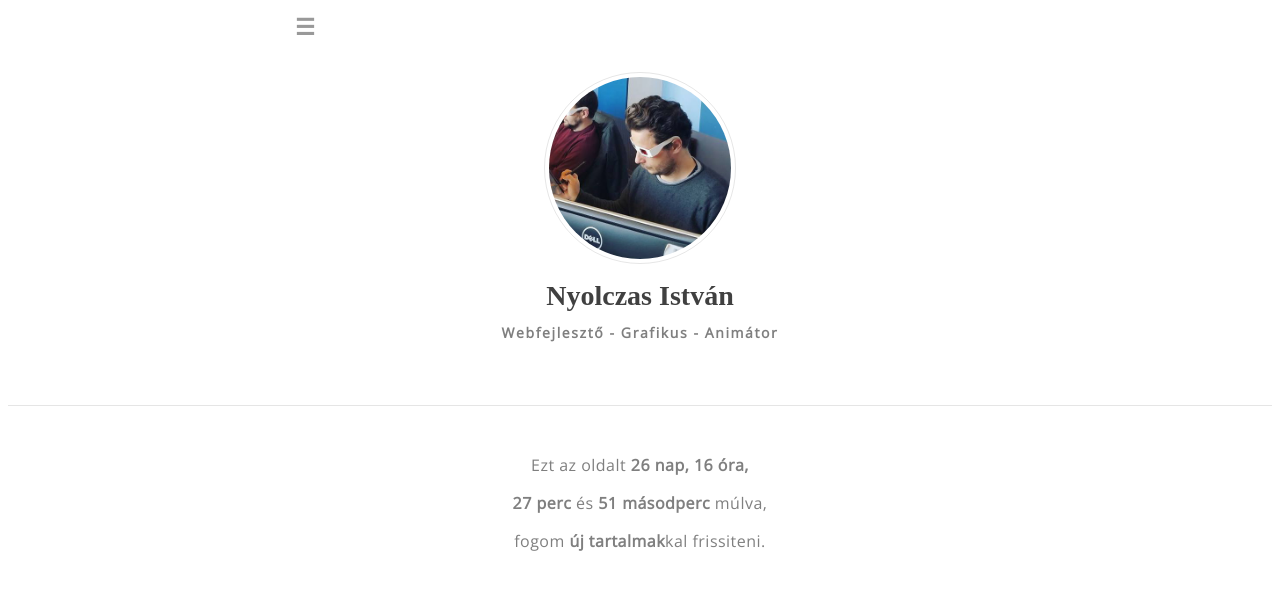
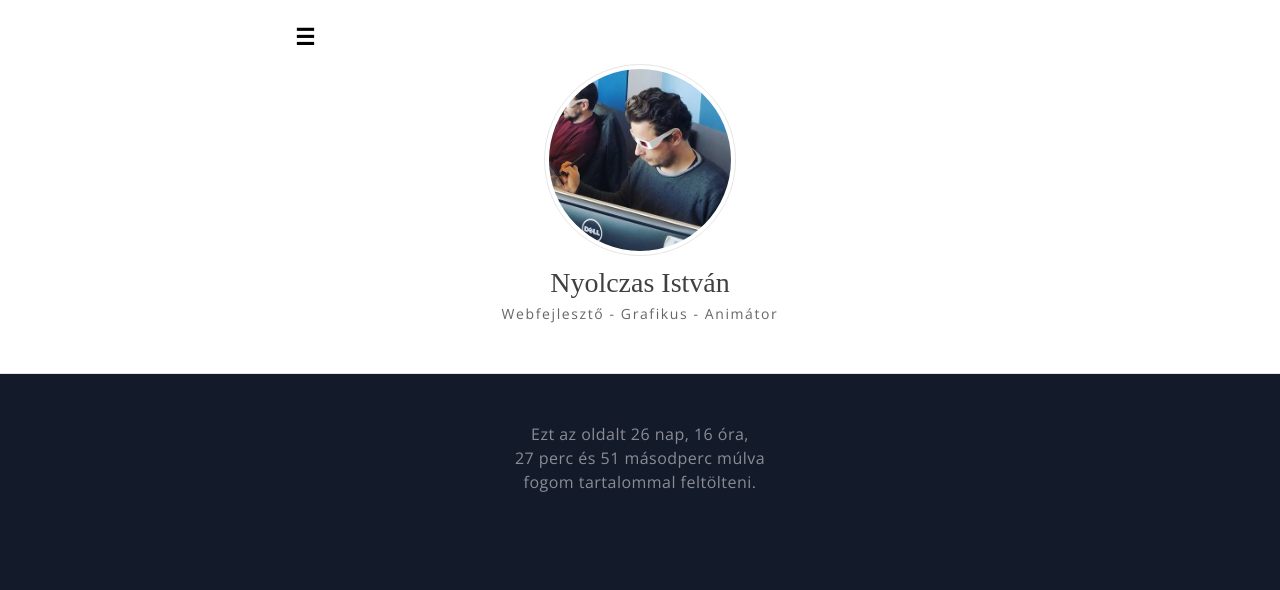
Before and after one commit to Nyolczas/I8I, a PHP site: page / in a window 1280 px wide. Shown: the top 590 px of the page. Run offline with PHP 8.4, Linux system fonts and the light colour scheme; some libraries are stand-ins or nearby versions; some web fonts are replaced.

Commit message:
8i főoldal

```diff
--- a/css/style.css
+++ b/css/style.css
@@ -6,16 +7,20 @@
 }
 
 body {
+    background-color: #131a29;
     font-family: 'Open Sans', sans-serif;
-  color: rgba(0, 0, 0, 0.5);
+    color: rgba(255, 255, 255, 0.5);
 }
+
 /* ==== HEADER CSS ==== */
 
 header {
+    background-color: white;
     text-align: center;
     padding-top: 4rem;
     padding-bottom: 3.2rem;
     border-bottom: 1px solid rgba(0, 0, 0, .1);
+    color: rgba(0, 0, 0, 0.6);
 }
 
 header img {
@@ -41,53 +46,57 @@ header h2 {
     text-align: center;
     letter-spacing: .03rem;
     margin-top: 3rem;
+    line-height: 1.5rem;
 }
 
 /* ================================================ Menü ================================================ */
+
 .headerbox {
     max-width: 700px;
     margin: auto;
 }
 
-.hamburger{
-  background:none;
-  position:absolute;
-  top:0;
+.hamburger {
+    background: none;
+    position: absolute;
+    top: 10px;
     left: calc(50% - 360px);
-  line-height:45px;
-  padding:5px 15px 0px 15px;
-  color:#999;
-  border:0;
-  font-size:1.4em;
-  font-weight:bold;
-  cursor:pointer;
-  outline:none;
-  z-index:10000000000000;
+    line-height: 45px;
+    padding: 5px 15px 0px 15px;
+    color: rgb(0, 0, 0);
+    border: 0;
+    font-size: 1.4em;
+    font-weight: bold;
+    cursor: pointer;
+    outline: none;
+    z-index: 10000000000000;
 }
-.cross{
-  background:none;
-  position:absolute;
-  top:0px;
-  left:calc(50% - 360px);
-  padding:7px 15px 0px 15px;
-  color:#999;
-  border:0;
-  font-size:3em;
-  line-height:65px;
-  font-weight:bold;
-  cursor:pointer;
-  outline:none;
-  z-index:10000000000000;
+
+.cross {
+    background: none;
+    position: absolute;
+    top: 10px;
+    left: calc(50% - 360px);
+    padding: 7px 15px 0px 15px;
+    color: rgb(0, 0, 0);
+    border: 0;
+    font-size: 3em;
+    line-height: 65px;
+    font-weight: bold;
+    cursor: pointer;
+    outline: none;
+    z-index: 10000000000000;
 }
+
 #menu {
-  z-index:1000000;
-  font-weight:bold;
-  font-size:0.8em;
-  width:200px;
-  background:#f1f1f1;
-  position:absolute;
-  text-align:center;
-  font-size:12px;
+    z-index: 1000000;
+    font-weight: bold;
+    font-size: 0.8em;
+    width: 200px;
+    background: #f1f1f1;
+    position: absolute;
+    text-align: center;
+    font-size: 12px;
 }
 
 #menu ul {
--- a/index.php
+++ b/index.php
@@ -1,5 +1,6 @@
 <?php
-?><!DOCTYPE html>
+?>
+<!DOCTYPE html>
 <html lang="hu">
 
 <head>
@@ -7,6 +8,9 @@
     <meta name="viewport" content="width=device-width, initial-scale=1.0">
     <meta http-equiv="X-UA-Compatible" content="ie=edge">
     <title>Nyolczas István </title>
+    <!-- css reset -->
+    <link rel="stylesheet" href="https://cdnjs.cloudflare.com/ajax/libs/meyer-reset/2.0/reset.css">
+    <!-- my styles -->
     <link rel="stylesheet" href="css/style.css">
 </head>
 
@@ -18,7 +22,7 @@
             <div id="menu">
                 <ul>
                     <a href="pricelist/index.php">
-            <li>ÜGYFÉL BELÉPÉS</li>
+                        <li>FREELUSION Pricelist</li>
                     </a>
                     <a href="#">
                         <li>LINK TWO</li>
--- a/js/time-countdown.js
+++ b/js/time-countdown.js
@@ -18,7 +18,7 @@ var x = setInterval(function() {
 
     // Output the result in an element with id="demo"
     document.getElementById("demo").innerHTML = "<p>Ezt az oldalt <b>" + days + " nap, " + hours + " óra,</p><p>"
-    + minutes + " perc</b> és <b>" + seconds + " másodperc</b> múlva,</p><p>fogom <b>új tartalmak</b>kal frissiteni.</p>";
+    + minutes + " perc</b> és <b>" + seconds + " másodperc</b> múlva</p><p>fogom <b>tartalommal</b> feltölteni.</p>";
 
     // If the count down is over, write some text
     if (distance < 0) {
```
Also changed, not shown: other parts of css/style.css (+47 -13 lines). Lines whose indentation alone changed are shown as unchanged.
